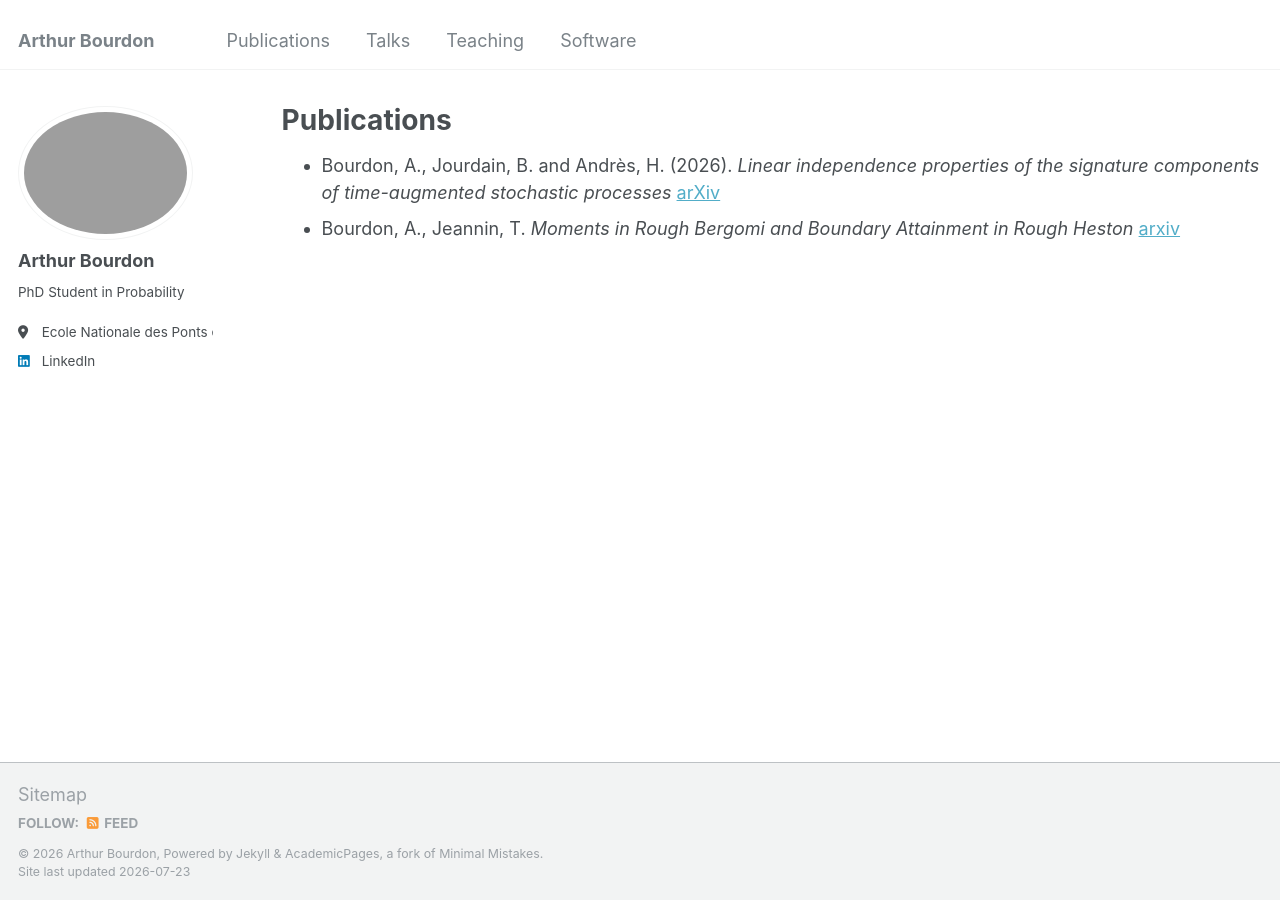
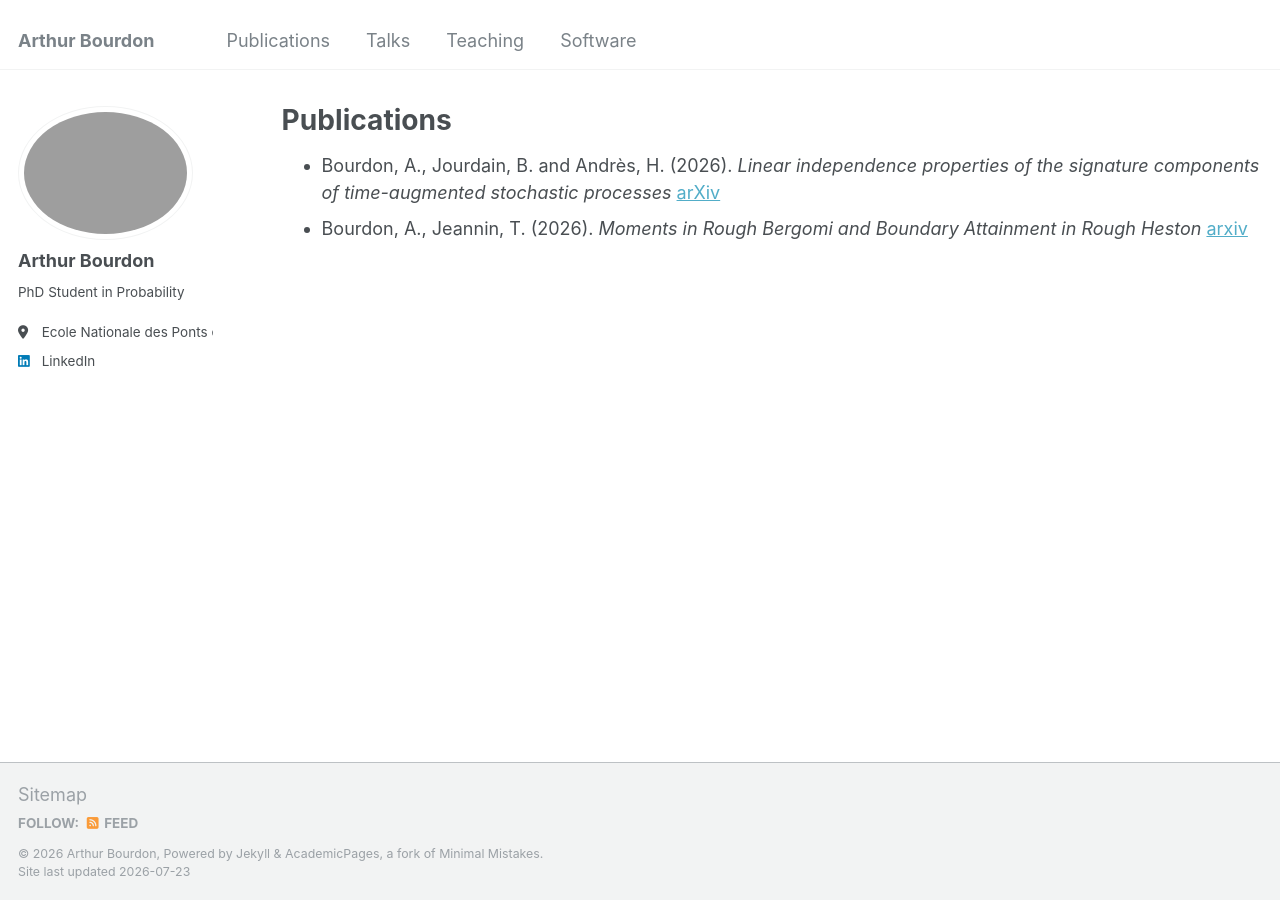
Before and after one commit to arthurbourdon/arthurbourdon.github.io, a Jekyll site: the page built from _pages/publications.md, in a window 1280 px wide. Built offline with Jekyll 4.4.1, drawn with Linux system fonts in a browser that asks for light colours.

Commit message:
fix date

```diff
--- a/_pages/publications.md
+++ b/_pages/publications.md
@@ -6,4 +6,4 @@ author_profile: true
 ---
 
 - Bourdon, A., Jourdain, B. and Andrès, H. (2026). *Linear independence properties of the signature components of time-augmented stochastic processes* [arXiv](https://arxiv.org/pdf/2601.10545v3.pdf)
-- Bourdon, A., Jeannin, T. *Moments in Rough Bergomi and Boundary Attainment in Rough Heston* [arxiv](https://arxiv.org/pdf/2606.07482v3)
+- Bourdon, A., Jeannin, T. (2026). *Moments in Rough Bergomi and Boundary Attainment in Rough Heston* [arxiv](https://arxiv.org/pdf/2606.07482v3)
```
